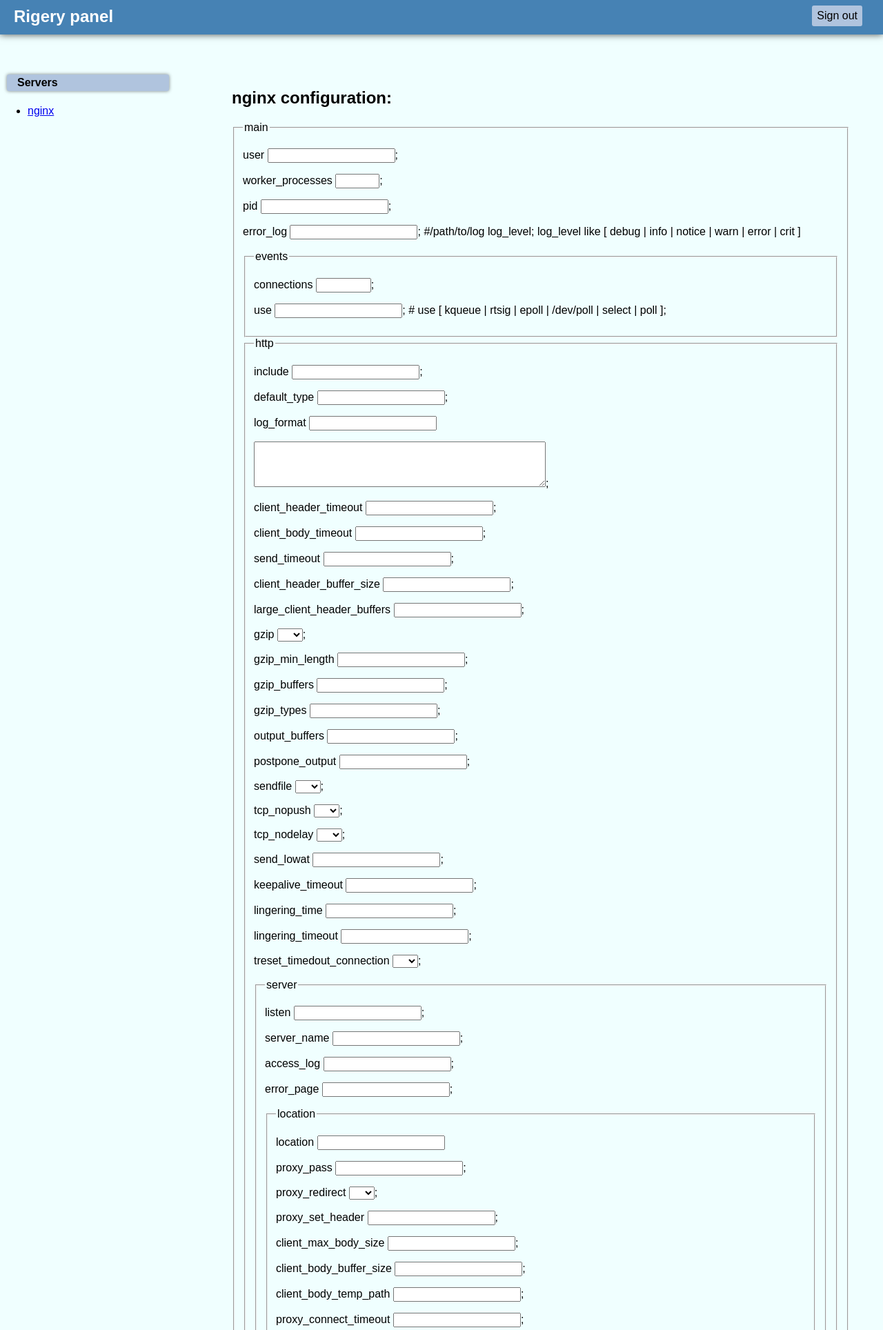
After one commit to dematron/rigery-panel, a Django app: template templates/servers/nginx_configuration.html in a window 1280 px wide. The commit adds this page. Shown: the top 1928 px of the page at 69% size. Run offline with Django 3.2, Linux system fonts and the light colour scheme; the template is opened without the code that fills it, so the values that code supplies are empty; parts of the project's set-up code (start-up, migrations or seed data) failed here and were passed over.

Commit message:
added nginx page

```diff
--- a/rigery/urls.py
+++ b/rigery/urls.py
@@ -3,7 +3,7 @@ from django.conf.urls import patterns, include, url
 from django.contrib import admin
 admin.autodiscover()
 
-from rigery.views import test_response
+from rigery.views import test_response, test_nginx
 from authentication.views import sign_in, sign_out
 
 urlpatterns = patterns('',
@@ -13,6 +13,10 @@ urlpatterns = patterns('',
 
     url(r'^admin/', include(admin.site.urls)),
     url(r'^$', test_response),
+
+    #Servers
+    url(r'^nginx/', test_nginx),
+
     url(r'^accounts/login/$', sign_in),
     url(r'^accounts/logout/$', sign_out),
 )
--- a/rigery/views.py
+++ b/rigery/views.py
@@ -4,5 +4,9 @@ from django.shortcuts import render_to_response
 from django.contrib.auth.decorators import *
 
 @login_required
+def test_nginx(request):
+    return render_to_response("servers/nginx_configuration.html")
+
+@login_required
 def test_response(request):
     return render_to_response("index.html")
--- a/templates/index.html
+++ b/templates/index.html
@@ -7,40 +7,20 @@
     <a href="accounts/logout/" class="button_sign_out">Sign out</a>
 {% endblock %}
 {% block header_menu %}
-    <nav class="horizontal_menu">
-        <ul>
-            <li><a href="/"><b>Item_1</b></a></li>
-            <li><a href="/"><b>Item_2</b></a></li>
-            <li><a href="/"><b>Item_3</b></a></li>
-            <li><a href="/"><b>Item_4</b></a></li>
-        </ul>
-    </nav>
+{#    <nav class="horizontal_menu">#}
+{#        <ul>#}
+{#            <li><a href="/"><b>Item_1</b></a></li>#}
+{#            <li><a href="/"><b>Item_2</b></a></li>#}
+{#            <li><a href="/"><b>Item_3</b></a></li>#}
+{#            <li><a href="/"><b>Item_4</b></a></li>#}
+{#        </ul>#}
+{#    </nav>#}
 {% endblock %}
 {% block main_menu %}
     <nav class="sidebar">
-        <h4 class="menu">Menu_1</h4>
+        <h4 class="menu">Servers</h4>
         <ul>
-            <li>option_1</li>
-            <li>option_2</li>
-            <li>option_3</li>
-            <li>option_4</li>
-            <li>option_5</li>
-        </ul>
-        <h4 class="menu">Menu_2</h4>
-        <ul>
-            <li>option_1</li>
-            <li>option_2</li>
-            <li>option_3</li>
-            <li>option_4</li>
-            <li>option_5</li>
-        </ul>
-        <h4 class="menu">Menu_3</h4>
-        <ul>
-            <li>option_1</li>
-            <li>option_2</li>
-            <li>option_3</li>
-            <li>option_4</li>
-            <li>option_5</li>
+            <li><a href="/nginx/">nginx</a></li>
         </ul>
     </nav>
 {% endblock %}
@@ -48,26 +28,8 @@
     <section class="content_section">
         <article>
             <header>
-                <h2>block_1</h2>
+                <h2>Welcome to rigery panel!</h2>
             </header>
-            <p>parameters parameters parameters parameters parameters parameters parameters parameters</p>
-            <p>parameters parameters parameters parameters parameters parameters parameters parameters</p>
-            <p>parameters parameters parameters parameters parameters parameters parameters parameters</p>
-            <h3>Current state1:</h3>
-            <meter value="2000" min="0" max="3500" title="Processor:">
-            </meter>
-            <h3>Current state2:</h3>
-            <meter value="2500" min="0" max="3500" title="Processor:">
-            </meter>
-            <h3>Current state3:</h3>
-            <meter value="2800" min="0" max="3500" title="Processor:">
-            </meter>
-            <h3>Current state4:</h3>
-            <meter value="1200" min="0" max="3500" title="Processor:">
-            </meter>
-            <p>parameters parameters parameters parameters parameters parameters parameters parameters</p>
-            <p>parameters parameters parameters parameters parameters parameters parameters parameters</p>
-            <p>parameters parameters parameters parameters parameters parameters parameters parameters</p>
         </article>
     </section>
 {% endblock %}
--- /dev/null
+++ b/templates/servers/nginx_configuration.html
@@ -0,0 +1,130 @@
+{% extends "index.html" %}
+{% block content %}
+    <section class="content_section">
+        <article>
+            <header>
+                <h2>nginx configuration:</h2>
+            </header>
+            <fieldset id="fieldset_main">
+                <legend>main</legend>
+                <p>user <input id="input_user" type="text">;</p>
+                <p>worker_processes <input id="input_worker_process" type="number" min="1" max="100">;</p>
+                <p>pid <input id="input_pid" type="text">;</p>
+                <p>error_log <input id="input_error_log" type="text">; #/path/to/log log_level; log_level like [ debug | info | notice | warn | error | crit ]</p>
+                <fieldset id="fieldset_events">
+                    <legend>events</legend>
+                    <p>connections <input id="input_connections" type="number" min="1" max="10000">;</p>
+                    <p>use <input id="input_use" type="text">; # use [ kqueue | rtsig | epoll | /dev/poll | select | poll ];</p>
+                </fieldset>
+                <fieldset id="_fieldset_http">
+                    <legend>http</legend>
+                    <p>include <input id="input_include" type="text">;</p>
+                    <p>default_type <input id="input_default_type" type="text">;</p>
+                    <p>log_format <input id="input_log_format" type="text"></p> {# может быть несколько #}
+                    <textarea id="textarea_log_format" cols="50" rows="4"></textarea>;
+                    <p>client_header_timeout <input id="input_client_header_timeout" type="text">;</p>
+                    <p>client_body_timeout <input id="input_client_body_timeout" type="text">;</p>
+                    <p>send_timeout <input id="input_send_timeout" type="text">;</p>
+                    <p>client_header_buffer_size <input id="input_client_header_buffer_size" type="text">;</p>
+                    <p>large_client_header_buffers <input id="input_large_client_header_buffers" type="text">;</p>
+                    <p>gzip
+                        <select id="select_gzip">
+                            <option></option>
+                            <option>on</option>
+                            <option>off</option>
+                        </select>;
+                    </p>
+                    <p>gzip_min_length <input id="input_gzip_min_length" type="number" min="1">;</p>
+                    <p>gzip_buffers <input id="input_gzip_buffers" type="text">;</p>
+                    <p>gzip_types <input id="input_gzip_types" type="text">;</p>
+                    <p>output_buffers <input id="input_output_buffers" type="text">;</p>
+                    <p>postpone_output <input id="input_postpone_output" type="text">;</p>
+                    <p>sendfile
+                        <select id="select_sendfile">
+                            <option></option>
+                            <option>on</option>
+                            <option>off</option>
+                        </select>;
+                    </p>
+                    <p>tcp_nopush
+                        <select id="select_tcp_nopush">
+                            <option></option>
+                            <option>on</option>
+                            <option>off</option>
+                        </select>;
+                    </p>
+                    <p>tcp_nodelay
+                        <select id="select_tcp_nodelay">
+                            <option></option>
+                            <option>on</option>
+                            <option>off</option>
+                        </select>;
+                    </p>
+                    <p>send_lowat <input id="input_send_lowat" type="number" min="1">;</p>
+                    <p>keepalive_timeout <input id="input_keepalive_timeout" type="text">;</p>
+                    <p>lingering_time <input id="input_lingering_time" type="number" min="1">;</p>
+                    <p>lingering_timeout <input id="input_lingering_timeout" type="number" min="1">;</p>
+                    <p>treset_timedout_connection
+                        <select id="select_reset_timedout_connection">
+                            <option></option>
+                            <option>on</option>
+                            <option>off</option>
+                        </select>;
+                    </p>
+                    <fieldset id="fieldset_server"> {# может быть несколько данных блоков #}
+                        <legend>server</legend>
+                        <p>listen <input id="input_listen" type="text">;</p>
+                        <p>server_name <input id="input_server_name" type="text">;</p>
+                        <p>access_log <input id="input_access_log" type="text">;</p>
+                        <p>error_page <input id="input_error_page" type="text">;</p>
+                        <fieldset id="fieldset_location"> {# может быть несколько данных блоков #}
+                            <legend>location</legend>
+                            <p>location <input id="input_location" type="text"></p>
+                            <p>proxy_pass <input id="input_proxy_pass" type="text">;</p>
+                            <p>proxy_redirect
+                            <select id="select_proxy_redirect">
+                                <option></option>
+                                <option>on</option>
+                                <option>off</option>
+                            </select>;
+                            </p>
+                            <p>proxy_set_header <input id="input_proxy_set_header" type="text">;</p> {# может быть несколько #}
+                            <p>client_max_body_size <input id="input_client_max_body_size" type="text">;</p>
+                            <p>client_body_buffer_size <input id="input_client_body_buffer_size" type="text">;</p>
+                            <p>client_body_temp_path <input id="input_client_client_body_temp_path" type="text">;</p>
+                            <p>proxy_connect_timeout <input id="input_proxy_connect_timeout" type="number" min="1">;</p>
+                            <p>proxy_send_timeout <input id="input_proxy_send_timeout" type="number" min="1">;</p>
+                            <p>proxy_read_timeout <input id="input_proxy_read_timeout" type="number" min="1">;</p>
+                            <p>proxy_send_lowat <input id="input_proxy_send_lowat" type="number" min="1">;</p>
+                            <p>proxy_buffer_size <input id="input_proxy_buffer_size" type="text">;</p>
+                            <p>proxy_buffers <input id="input_proxy_buffers" type="text">;</p>
+                            <p>proxy_busy_buffers_size <input id="input_proxy_busy_buffers_size" type="text">;</p>
+                            <p>proxy_temp_file_write_size <input id="input_proxy_temp_file_write_size" type="text">;</p>
+                            <p>proxy_temp_path <input id="input_proxy_temp_path" type="text">;</p>
+                            <p>valid_referers <input id="input_valid_referers" type="text">;</p>
+                            <p>root <input id="input_root" type="text">;</p>
+                            <p>rewrite <input id="input_rewrite" type="text">;</p>
+                            <p>charset <input id="input_charset" type="text">;</p>
+                            <p>source_charset <input id="input_source_charset" type="text">;</p>
+                            <p>autoindex
+                            <select id="select_autoindex">
+                                <option></option>
+                                <option>on</option>
+                                <option>off</option>
+                            </select>;
+                            </p>
+                            <p>access_log
+                            <select id="select_access_log">
+                                <option></option>
+                                <option>on</option>
+                                <option>off</option>
+                            </select>;
+                            </p>
+                            <p>expires <input id="input_expires" type="text">;</p>
+                        </fieldset>
+                    </fieldset>
+                </fieldset>
+            </fieldset>
+        </article>
+    </section>
+{% endblock %}
```
Also changed, not shown: README.md.
